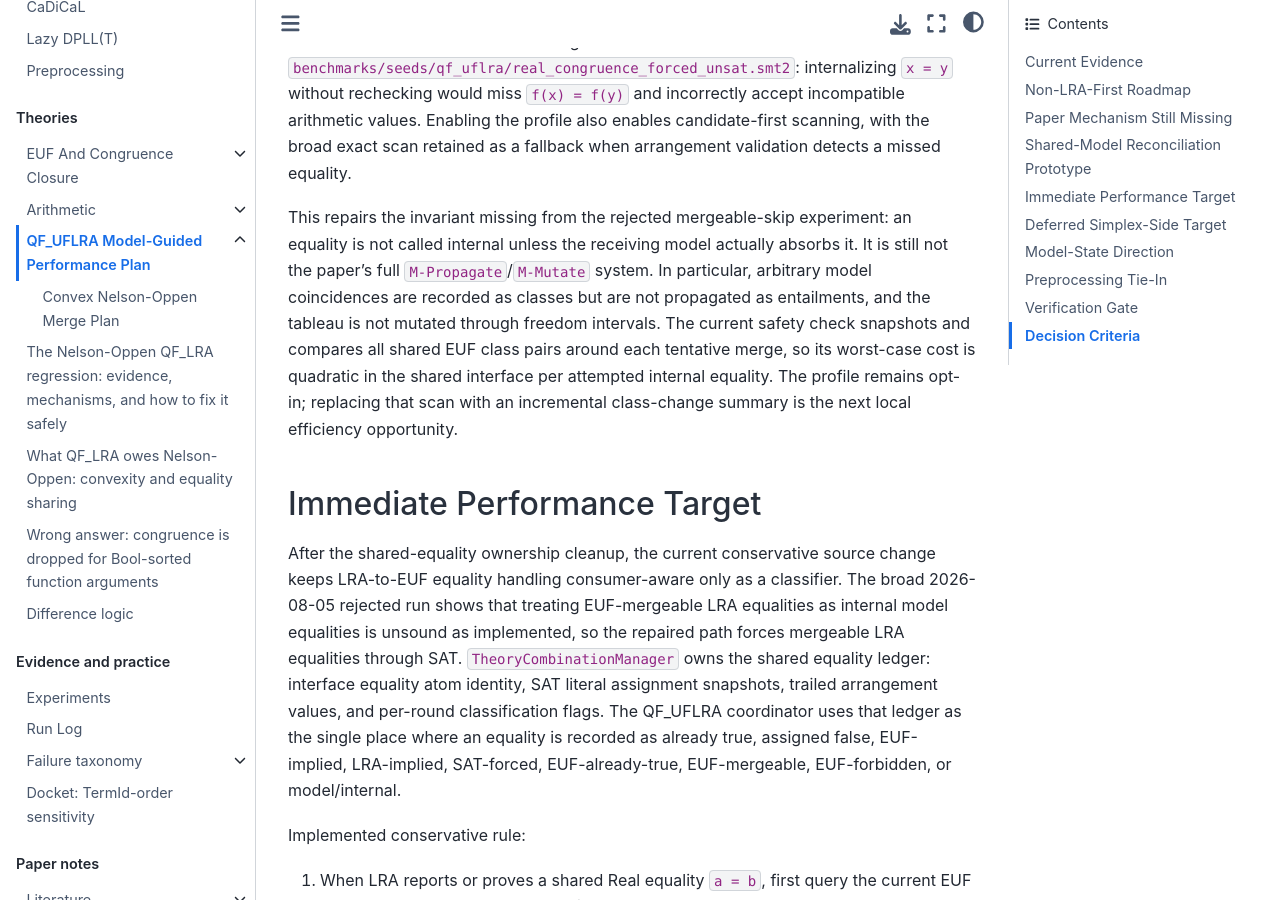
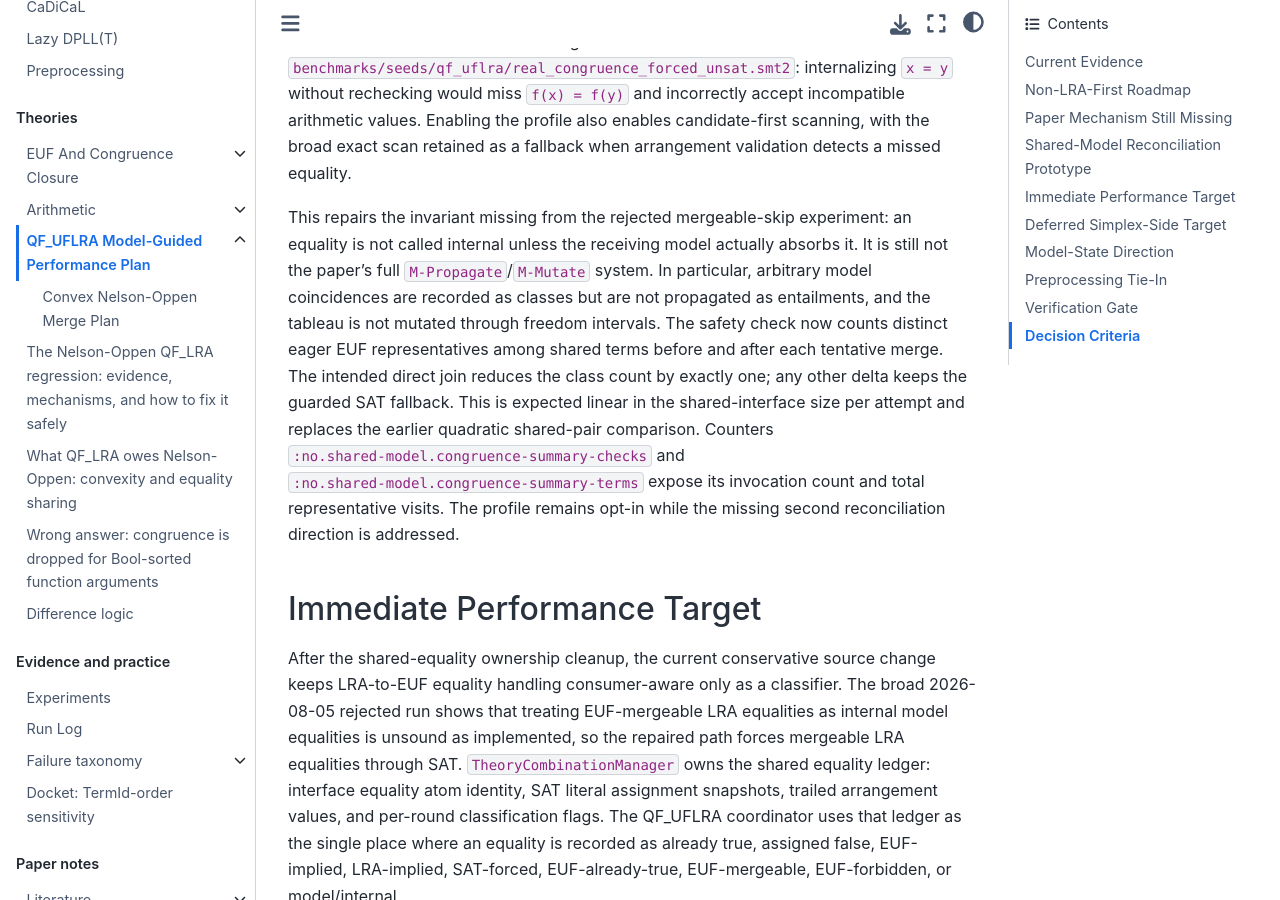
Before and after one commit to primo-solver/primo, a Jupyter Book: the page built from docs/qf-uflra-model-guided-performance.md, in a window 1280 px wide and 900 px high, scrolled down 8427 px. Built offline with Jupyter Book 1.0.4 settings and Sphinx 7.4.7 and the Sphinx Book theme 1.1.4, drawn with Linux system fonts in a browser that asks for light colours.

Commit message:
Linearize shared congruence safety checks

```diff
--- a/docs/qf-uflra-model-guided-performance.md
+++ b/docs/qf-uflra-model-guided-performance.md
@@ -342,11 +342,15 @@ an equality is not called internal unless the receiving model actually absorbs
 it. It is still not the paper's full `M-Propagate`/`M-Mutate` system. In
 particular, arbitrary model coincidences are recorded as classes but are not
 propagated as entailments, and the tableau is not mutated through freedom
-intervals. The current safety check snapshots and compares all shared EUF class
-pairs around each tentative merge, so its worst-case cost is quadratic in the
-shared interface per attempted internal equality. The profile remains opt-in;
-replacing that scan with an incremental class-change summary is the next local
-efficiency opportunity.
+intervals. The safety check now counts distinct eager EUF representatives among
+shared terms before and after each tentative merge. The intended direct join
+reduces the class count by exactly one; any other delta keeps the guarded SAT
+fallback. This is expected linear in the shared-interface size per attempt and
+replaces the earlier quadratic shared-pair comparison. Counters
+`:no.shared-model.congruence-summary-checks` and
+`:no.shared-model.congruence-summary-terms` expose its invocation count and
+total representative visits. The profile remains opt-in while the missing
+second reconciliation direction is addressed.
 
 ## Immediate Performance Target
 
```
Also changed, not shown: docs/architecture.md (+8 -3 lines), docs/papers/model-based-theory-combination.md (+3 -1 lines), docs/papers/nelson-oppen-closure-methods.md (+9 -4 lines), 5 other files.
